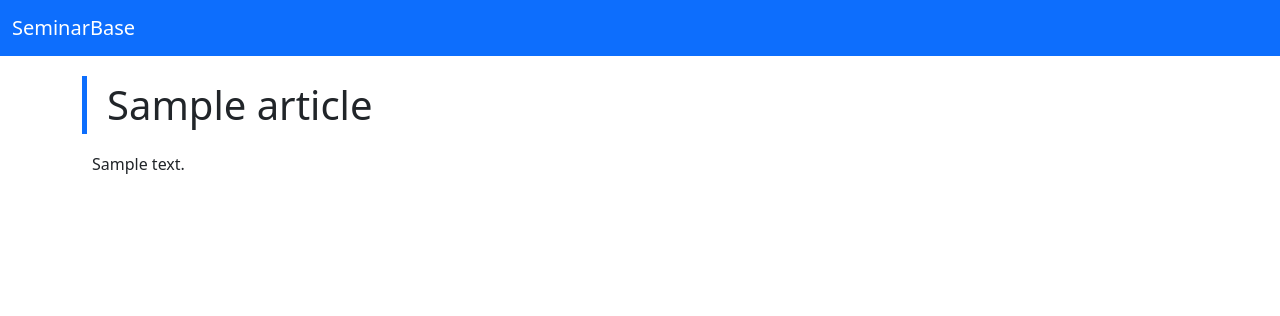
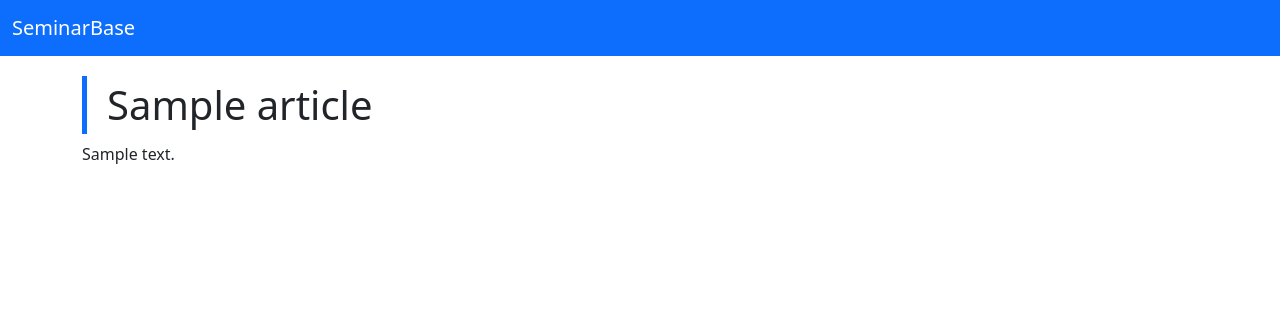
Before and after one commit to e1q23079/SeminarBase, a Django app: template app/seminar_base/templates/seminar_base/article_detail.html in a window 1280 px wide. Shown: the top 316 px of the page. Run offline with Django 5.2, Linux system fonts and the light colour scheme; the template is opened without the code that fills it: values that come from a table or form of the project are taken from there, others are empty; tables that the repository leaves empty hold one stand-in row (values such as "Sample post"); some libraries are stand-ins or nearby versions.

Commit message:
間隔修正

```diff
--- a/app/static/css/styles.css
+++ b/app/static/css/styles.css
@@ -13,11 +13,6 @@ li code {
 
 pre code {
     background-color: #F2F2F2 !important;
-    padding: 10px;
-}
-
-/* 文字余白 */
-p {
     padding: 10px;
 }
 
```
